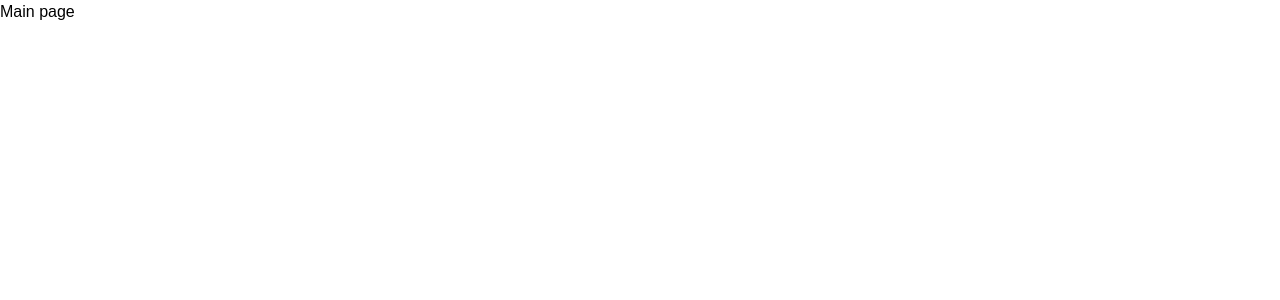
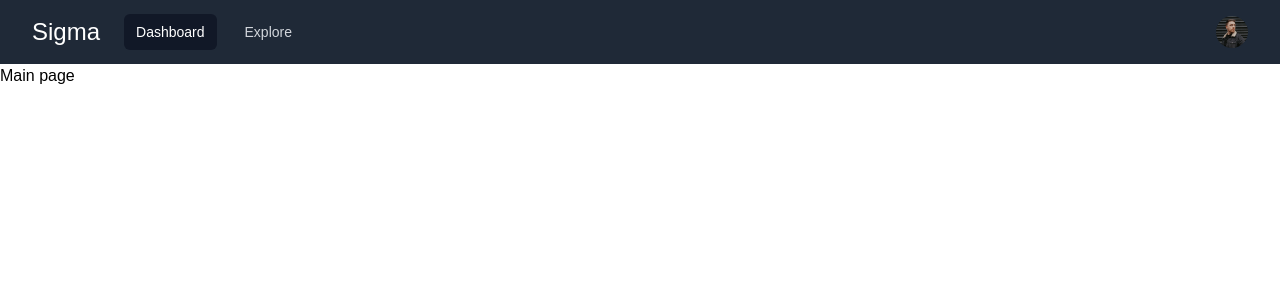
Before and after one commit to v4sj4n/sigma, a Next.js app: page / in a window 1280 px wide. Shown: the top 300 px of the page. Built offline with nearby package versions, Linux system fonts and the light colour scheme; a web font is replaced by a local one.

Commit message:
Added a Navbar component

```diff
--- a/app/page.tsx
+++ b/app/page.tsx
@@ -1,3 +1,10 @@
+import { Navbar } from '@/components/ui/Navbar'
+
 export default function Home() {
-  return <main>Main page</main>
+  return (
+    <main>
+      <Navbar />
+      <div>Main page</div>
+    </main>
+  )
 }
--- /dev/null
+++ b/components/ui/Navbar.tsx
@@ -0,0 +1,191 @@
+'use client'
+
+import Image from 'next/image'
+import Link from 'next/link'
+import { useState } from 'react'
+
+export const Navbar = () => {
+  const [showUserDropdown, setShowUserDropdown] = useState<boolean>(false)
+  const [showMobileUserModal, setShowMobileUserModal] = useState<boolean>(false)
+  return (
+    <nav className='bg-gray-800'>
+      <div className='mx-auto max-w-7xl px-2 sm:px-6 lg:px-8'>
+        <div className='relative flex h-16 items-center justify-between'>
+          <div className='absolute inset-y-0 left-0 flex items-center sm:hidden'>
+            {/* Mobile menu button */}
+            <button
+              onClick={() => setShowMobileUserModal((prev) => !prev)}
+              type='button'
+              className='relative inline-flex items-center justify-center rounded-md p-2 text-gray-400 hover:bg-gray-700 hover:text-white focus:outline-none focus:ring-2 focus:ring-inset focus:ring-white'
+              aria-controls='mobile-menu'
+              aria-expanded='false'
+            >
+              <span className='absolute -inset-0.5'></span>
+              <span className='sr-only'>Open main menu</span>
+
+              {/* Icon when menu is closed.
+
+            Menu open: "hidden", Menu closed: "block" */}
+
+              <svg
+                className='block h-6 w-6'
+                fill='none'
+                viewBox='0 0 24 24'
+                stroke-width='1.5'
+                stroke='currentColor'
+                aria-hidden='true'
+              >
+                <path
+                  stroke-linecap='round'
+                  strokeLinejoin='round'
+                  d='M3.75 6.75h16.5M3.75 12h16.5m-16.5 5.25h16.5'
+                />
+              </svg>
+
+              {/* Icon when menu is open.
+
+            Menu open: "block", Menu closed: "hidden" */}
+
+              <svg
+                className='hidden h-6 w-6'
+                fill='none'
+                viewBox='0 0 24 24'
+                stroke-width='1.5'
+                stroke='currentColor'
+                aria-hidden='true'
+              >
+                <path
+                  stroke-linecap='round'
+                  strokeLinejoin='round'
+                  d='M6 18L18 6M6 6l12 12'
+                />
+              </svg>
+            </button>
+          </div>
+          <div className='flex flex-1 items-center justify-center sm:items-stretch sm:justify-start'>
+            <div className='flex flex-shrink-0 items-center'>
+              <Link href={'/'}>
+                <h2 className='text-2xl invert'>Sigma</h2>
+              </Link>
+            </div>
+            <div className='hidden sm:ml-6 sm:block'>
+              <div className='flex space-x-4'>
+                {/* Current: "bg-gray-900 text-white", Default: "text-gray-300 hover:bg-gray-700 hover:text-white"  */}
+                <a
+                  href='#'
+                  className='bg-gray-900 text-white rounded-md px-3 py-2 text-sm font-medium'
+                  aria-current='page'
+                >
+                  Dashboard
+                </a>
+                <a
+                  href='#'
+                  className='text-gray-300 hover:bg-gray-700 hover:text-white rounded-md px-3 py-2 text-sm font-medium'
+                >
+                  Explore
+                </a>
+              </div>
+            </div>
+          </div>
+          <div className='absolute inset-y-0 right-0 flex items-center pr-2 sm:static sm:inset-auto sm:ml-6 sm:pr-0'>
+            {/* Profile dropdown  */}
+            <div
+              className='relative ml-3'
+              onClick={() => setShowUserDropdown((prev) => !prev)}
+            >
+              <div>
+                <button
+                  type='button'
+                  className='relative flex rounded-full bg-gray-800 text-sm focus:outline-none focus:ring-2 focus:ring-white focus:ring-offset-2 focus:ring-offset-gray-800'
+                  id='user-menu-button'
+                  aria-expanded='false'
+                  aria-haspopup='true'
+                >
+                  <span className='absolute -inset-1.5'></span>
+                  <span className='sr-only'>Open user menu</span>
+
+                  <Image
+                    className='h-8 w-8 rounded-full'
+                    src='/userImage.png'
+                    width={32}
+                    height={32}
+                    alt=''
+                  />
+                </button>
+              </div>
+              {/*
+            Dropdown menu, show/hide based on menu state.
+
+            Entering: "transition ease-out duration-100"
+              From: "transform opacity-0 scale-95"
+              To: "transform opacity-100 scale-100"
+            Leaving: "transition ease-in duration-75"
+              From: "transform opacity-100 scale-100"
+              To: "transform opacity-0 scale-95" */}
+              {showUserDropdown && (
+                <div
+                  className='absolute right-0 z-10 mt-2 w-48 origin-top-right rounded-md bg-white py-1 shadow-lg ring-1 ring-black ring-opacity-5 focus:outline-none'
+                  role='menu'
+                  aria-orientation='vertical'
+                  aria-labelledby='user-menu-button'
+                  tabIndex={-1}
+                >
+                  {/* Active: "bg-gray-100", Not Active: "" */}
+                  <a
+                    href='#'
+                    className='block px-4 py-2 text-sm text-gray-700'
+                    role='menuitem'
+                    tabIndex={-1}
+                    id='user-menu-item-0'
+                  >
+                    Your Profile
+                  </a>
+                  <a
+                    href='#'
+                    className='block px-4 py-2 text-sm text-gray-700'
+                    role='menuitem'
+                    tabIndex={-1}
+                    id='user-menu-item-1'
+                  >
+                    Settings
+                  </a>
+                  <a
+                    href='#'
+                    className='block px-4 py-2 text-sm text-gray-700'
+                    role='menuitem'
+                    tabIndex={-1}
+                    id='user-menu-item-2'
+                  >
+                    Sign out
+                  </a>
+                </div>
+              )}
+            </div>
+          </div>
+        </div>
+      </div>
+
+      {/* Mobile menu, show/hide based on menu state.  */}
+      <div className='sm:hidden' id='mobile-menu'>
+        {showMobileUserModal && (
+          <div className='space-y-1 px-2 pb-3 pt-2'>
+            {/* Current: "bg-gray-900 text-white", Default: "text-gray-300 hover:bg-gray-700 hover:text-white"  */}
+            <a
+              href='#'
+              className='bg-gray-900 text-white block rounded-md px-3 py-2 text-base font-medium'
+              aria-current='page'
+            >
+              Dashboard
+            </a>
+            <a
+              href='#'
+              className='text-gray-300 hover:bg-gray-700 hover:text-white block rounded-md px-3 py-2 text-base font-medium'
+            >
+              Explore
+            </a>
+          </div>
+        )}
+      </div>
+    </nav>
+  )
+}
```
Also changed, not shown: public/userImage.png (added).
